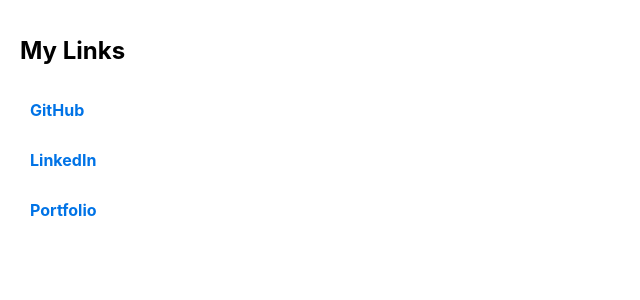
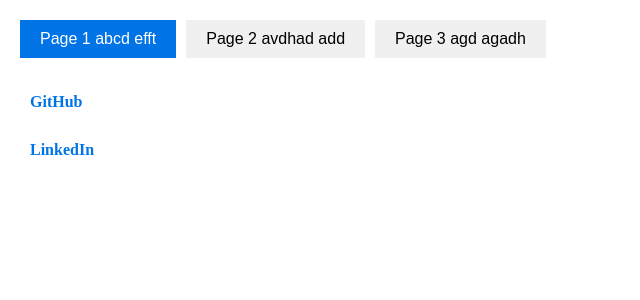
Before and after one commit to rakshixh-me/LinkInBio, a React (Create React App) app: page / in a window 1280 px wide. Shown: the top 300 px of the page, without its empty margins (0-640 px from the left). Built offline with nearby package versions, Linux system fonts and the light colour scheme.

Commit message:
added horizontal scroll, added page navigation and reveal links for only specific active nav

```diff
--- a/src/components/LinkComponent.js
+++ b/src/components/LinkComponent.jsx
@@ -1,10 +1,10 @@
 import React from "react";
 import styles from "../css/LinkComponent.module.css";
 
-const LinkComponent = ({ title, url }) => {
+const LinkComponent = ({ linktitle, url }) => {
   return (
     <a href={url} className={styles.link}>
-      {title}
+      {linktitle}
     </a>
   );
 };
--- a/src/css/Home.module.css
+++ b/src/css/Home.module.css
@@ -1,13 +1,43 @@
-.homePage {
+/* .homePage {
     padding: 20px;
+} */
+
+.navbar {
+    display: flex;
+    overflow-x: auto;
+    overflow-y: hidden;
+    white-space: nowrap;
+    margin-bottom: 20px;
 }
 
-.title {
-    font-size: 24px;
-    margin-bottom: 20px;
+.navButton {
+    flex: 0 0 auto;
+    padding: 10px 20px;
+    margin-right: 10px;
+    background-color: #f0f0f0;
+    border: none;
+    cursor: pointer;
+    font-size: 16px;
+}
+
+.navButton:hover {
+    background-color: #e0e0e0;
+}
+
+.active {
+    background-color: #0073e6;
+    color: white;
 }
 
 .linksContainer {
     display: flex;
     flex-direction: column;
 }
+
+/* Media query for mobile screens */
+@media (max-width: 600px) {
+    .navbar {
+        padding-bottom: 20px;
+        /* Add gap between buttons and scrollbar */
+    }
+}
--- a/src/index.css
+++ b/src/index.css
@@ -1,13 +1,4 @@
 body {
   margin: 0;
-  font-family: -apple-system, BlinkMacSystemFont, 'Segoe UI', 'Roboto', 'Oxygen',
-    'Ubuntu', 'Cantarell', 'Fira Sans', 'Droid Sans', 'Helvetica Neue',
-    sans-serif;
-  -webkit-font-smoothing: antialiased;
-  -moz-osx-font-smoothing: grayscale;
+  padding: 20px;
 }
-
-code {
-  font-family: source-code-pro, Menlo, Monaco, Consolas, 'Courier New',
-    monospace;
-}
--- a/src/links.json
+++ b/src/links.json
@@ -1,14 +1,41 @@
-[
 {
-    "title": "GitHub",
+  "page1": {
+    "title": "Page 1 abcd efft",
+    "links": [
+      {
+        "linktitle": "GitHub",
         "url": "https://github.com/yourprofile"
       },
       {
-    "title": "LinkedIn",
+        "linktitle": "LinkedIn",
         "url": "https://linkedin.com/in/yourprofile"
+      }
+    ]
+  },
+  "page2": {
+    "title": "Page 2 avdhad add",
+    "links": [
+      {
+        "linktitle": "Portfolio",
+        "url": "https://yourportfolio.com"
       },
       {
-    "title": "Portfolio",
-    "url": "https://yourportfolio.com"
+        "linktitle": "Twitter",
+        "url": "https://twitter.com/yourprofile"
       }
     ]
+  },
+  "page3": {
+    "title": "Page 3 agd agadh",
+    "links": [
+      {
+        "linktitle": "Blog",
+        "url": "https://yourblog.com"
+      },
+      {
+        "linktitle": "Facebook",
+        "url": "https://facebook.com/yourprofile"
+      }
+    ]
+  }
+}
--- a/src/pages/Home.jsx
+++ b/src/pages/Home.jsx
@@ -3,23 +3,44 @@
 import styles from "../css/Home.module.css";
 import linksData from "../links.json";
 
-const Home = () => {
-  const [links, setLinks] = useState([]);
+const HomePage = () => {
+  const [pages, setPages] = useState([]);
+  const [activePage, setActivePage] = useState(0);
 
   useEffect(() => {
-    setLinks(linksData);
+    setPages(Object.values(linksData));
   }, []);
+
+  const handlePageClick = (index) => {
+    setActivePage(index);
+  };
 
   return (
     <div className={styles.homePage}>
-      <h1 className={styles.title}>My Links</h1>
+      <nav className={styles.navbar}>
+        {pages.map((page, pageIndex) => (
+          <button
+            key={pageIndex}
+            className={`${styles.navButton} ${
+              activePage === pageIndex ? styles.active : ""
+            }`}
+            onClick={() => handlePageClick(pageIndex)}
+          >
+            {page.title}
+          </button>
+        ))}
+      </nav>
       <div className={styles.linksContainer}>
-        {links.map((link, index) => (
-          <LinkComponent key={index} title={link.title} url={link.url} />
+        {pages[activePage]?.links.map((link, linkIndex) => (
+          <LinkComponent
+            key={linkIndex}
+            linktitle={link.linktitle}
+            url={link.url}
+          />
         ))}
       </div>
     </div>
   );
 };
 
-export default Home;
+export default HomePage;
```
Lines whose indentation alone changed are shown as unchanged.
